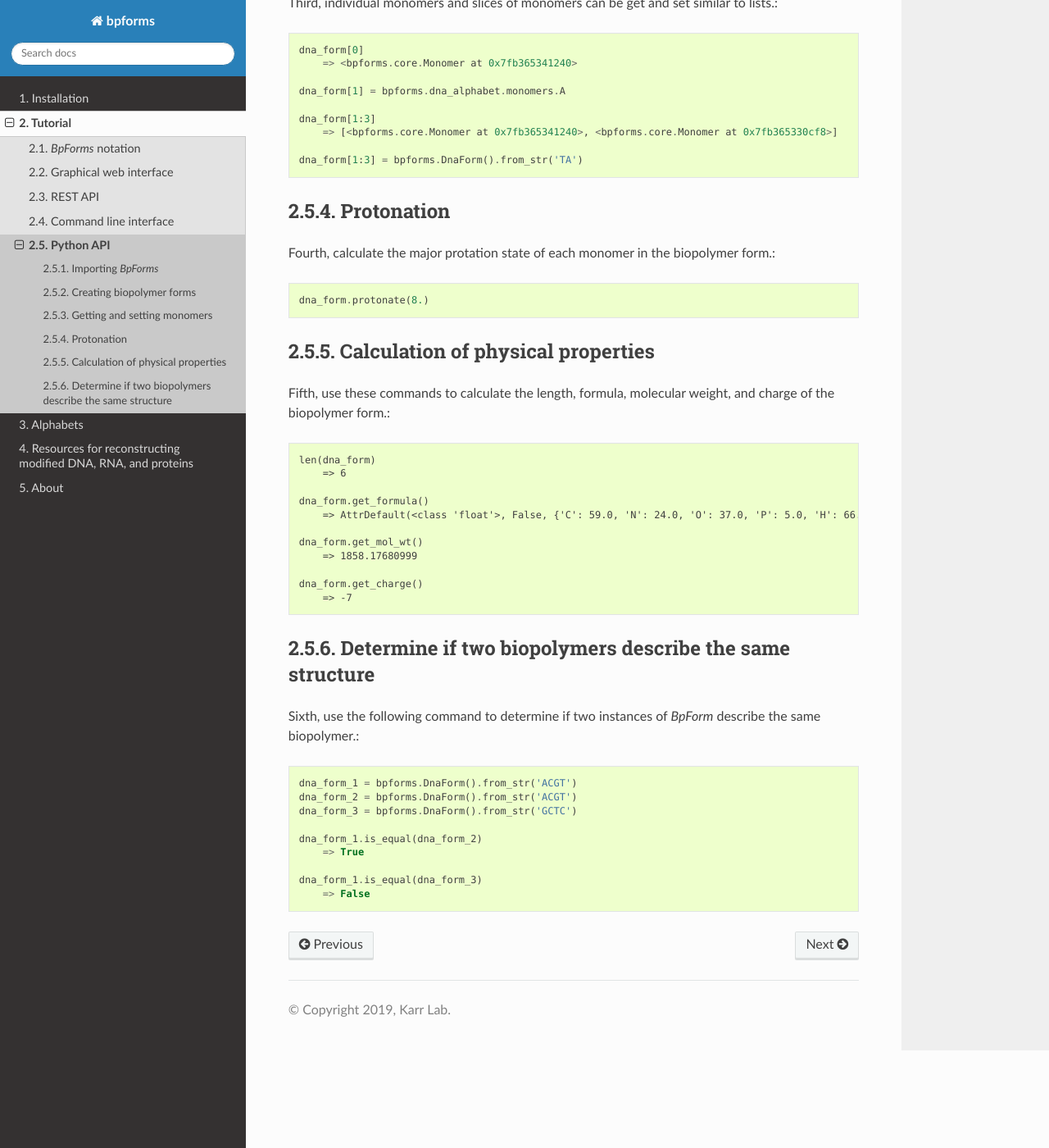
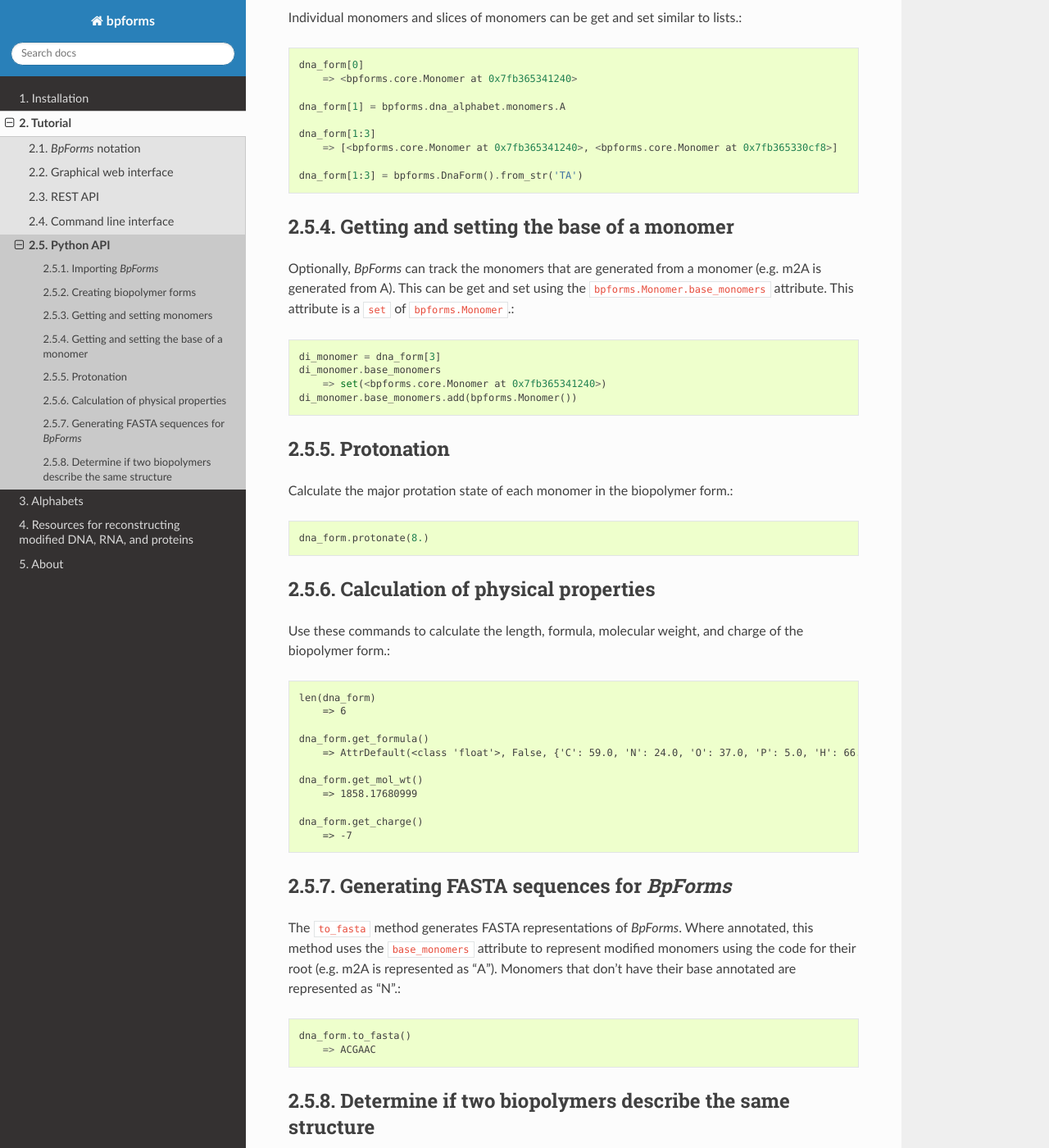
Before and after one commit to KarrLab/bpforms, a Sphinx documentation site: the page built from docs/python_api.rst, in a window 1280 px wide and 1400 px high, scrolled down 813 px. Shown: the whole window at 82% size. Built offline with Sphinx 7.4.7 and the Read the Docs theme 2.0.0, drawn with Linux system fonts in a browser that asks for light colours; pages that are not in the unit, such as notebooks, are missing from menus; some of the changed text lies outside the part shown.

Commit message:
adding examples for base_monomers and fasta generation

```diff
--- a/docs/python_api.rst
+++ b/docs/python_api.rst
@@ -16,24 +16,25 @@ First, run this command to import `BpForms`.::
 Creating biopolymer forms
 ^^^^^^^^^^^^^^^^^^^^^^^^^
 
-Second, use the `BpForms` notation and the `BpForm.from_str` method to create an instance of `BpForm` that represents a form of a biopolymer.::
+Use the `BpForms` notation and the ``bpforms.BpForm.from_str`` method to create an instance of ``bpforms.BpForm`` that represents a form of a biopolymer.::
 
     dna_form = bpforms.DnaForm().from_str('''ACG[
-        id: "dI" |
-        structure: InChI=1S
+        id: "dI"
+        | structure: InChI=1S
             /C10H12N4O4
             /c15-2-6-5(16)1-7(18-6)14-4-13-8-9(14)11-3-12-10(8)17
             /h3-7,15-16H,1-2H2,(H,11,12,17)
             /t5-,6+,7+
             /m0
             /s1
+        | base-monomer: "A"
         ]AC'''.replace('\n', '').replace(' ', ''))
 
 
 Getting and setting monomers
 ^^^^^^^^^^^^^^^^^^^^^^^^^^^^
 
-Third, individual monomers and slices of monomers can be get and set similar to lists.::
+Individual monomers and slices of monomers can be get and set similar to lists.::
 
     dna_form[0]
         => <bpforms.core.Monomer at 0x7fb365341240>
@@ -46,10 +47,21 @@ Third, individual monomers and slices of monomers can be get and set similar to
     dna_form[1:3] = bpforms.DnaForm().from_str('TA')
 
 
+Getting and setting the base of a monomer
+^^^^^^^^^^^^^^^^^^^^^^^^^^^^^^^^^^^^^^^^^
+
+Optionally, `BpForms` can track the monomers that are generated from a monomer (e.g. m2A is generated from A). This can be get and set using the ``bpforms.Monomer.base_monomers`` attribute. This attribute is a ``set`` of ``bpforms.Monomer``.::
+
+    di_monomer = dna_form[3]
+    di_monomer.base_monomers
+        => set(<bpforms.core.Monomer at 0x7fb365341240>)
+    di_monomer.base_monomers.add(bpforms.Monomer())
+
+
 Protonation
 ^^^^^^^^^^^
 
-Fourth, calculate the major protation state of each monomer in the biopolymer form.::
+Calculate the major protation state of each monomer in the biopolymer form.::
 
     dna_form.protonate(8.)
 
@@ -57,7 +69,7 @@ Fourth, calculate the major protation state of each monomer in the biopolymer fo
 Calculation of physical properties
 ^^^^^^^^^^^^^^^^^^^^^^^^^^^^^^^^^^
 
-Fifth, use these commands to calculate the length, formula, molecular weight, and charge of the biopolymer form.::
+Use these commands to calculate the length, formula, molecular weight, and charge of the biopolymer form.::
 
     len(dna_form)
         => 6
@@ -72,10 +84,19 @@ Fifth, use these commands to calculate the length, formula, molecular weight, an
         => -7
 
 
+Generating FASTA sequences for `BpForms`
+^^^^^^^^^^^^^^^^^^^^^^^^^^^^^^^^^^^^^^^^
+
+The ``to_fasta`` method generates FASTA representations of `BpForms`. Where annotated, this method uses the ``base_monomers`` attribute to represent modified monomers using the code for their root (e.g. m2A is represented as "A"). Monomers that don't have their base annotated are represented as "N".::
+
+    dna_form.to_fasta()
+        => ACGAAC
+
+
 Determine if two biopolymers describe the same structure
 ^^^^^^^^^^^^^^^^^^^^^^^^^^^^^^^^^^^^^^^^^^^^^^^^^^^^^^^^
 
-Sixth, use the following command to determine if two instances of `BpForm` describe the same biopolymer.::
+Use the following command to determine if two instances of :obj:`BpForm` describe the same biopolymer.::
 
     dna_form_1 = bpforms.DnaForm().from_str('ACGT')
     dna_form_2 = bpforms.DnaForm().from_str('ACGT')
```
Also changed, not shown: other parts of docs/python_api.rst (+1 -1 lines), docs/notation.rst (+7 -0 lines).
